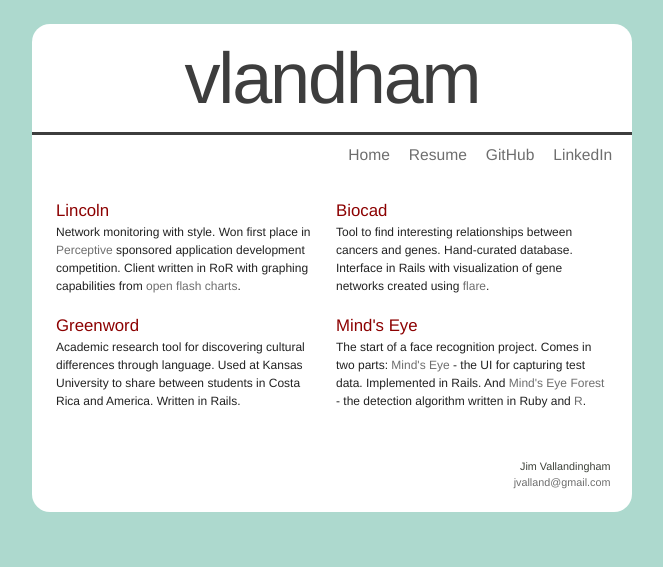
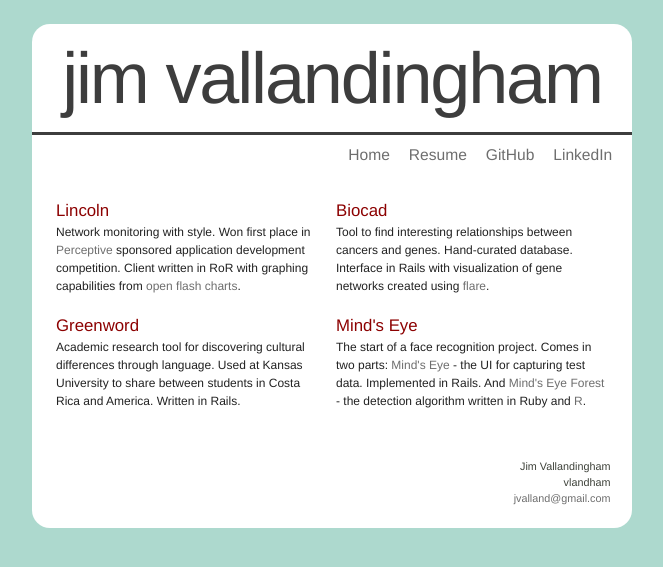
Before and after one commit to vlandham/vlandham.github.com, a Jekyll site: the page built from index.html, in a window 1280 px wide. Shown: the top 567 px of the page, without its empty margins (308-971 px from the left). Built offline with Jekyll 4.4.1, drawn with Linux system fonts in a browser that asks for light colours.

Commit message:
updated title

```diff
--- a/_layouts/default.html
+++ b/_layouts/default.html
@@ -4,7 +4,7 @@
 <html>
   <head>
     <meta http-equiv="Content-type" content="text/html; charset=utf-8">
-    <title> vlandham - Jim Vallandingham - {{ page.title }}</title>
+    <title> Jim Vallandingham - vlandham - {{ page.title }}</title>
 		<!-- Framework CSS -->
 		<link rel="stylesheet" href="/stylesheets/blueprint/screen.css" type="text/css" media="screen, projection">
 		<link rel="stylesheet" href="/stylesheets/blueprint/print.css" type="text/css" media="print">
@@ -32,7 +32,7 @@
   <body>
     <div id='wrapper'>
       <div id='header'>
-        <h1>vlandham</h1>
+        <h1>Jim Vallandingham</h1>
       </div>
       <div id='menu'>
         <ul>
```
Also changed, not shown: other parts of _layouts/default.html (+1 -0 lines).
